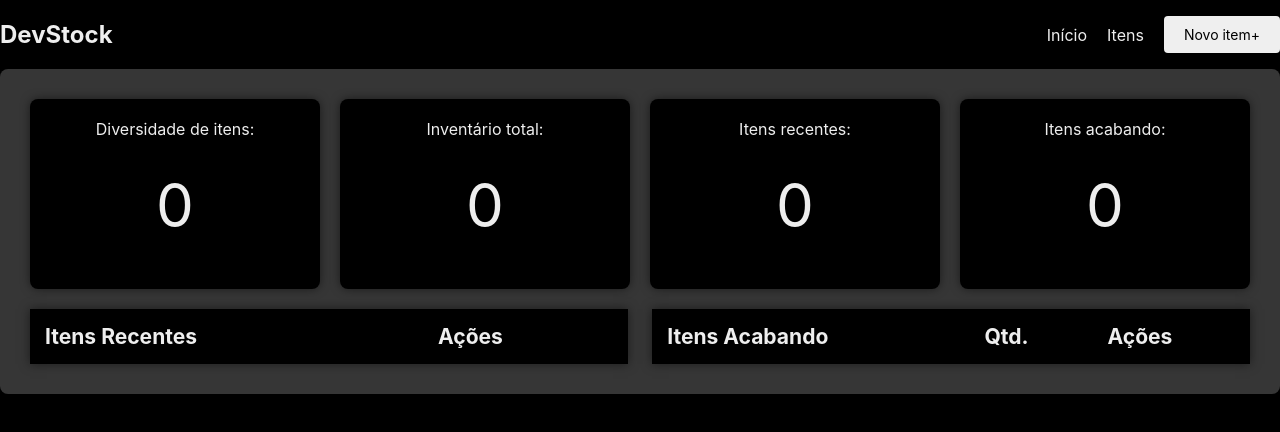
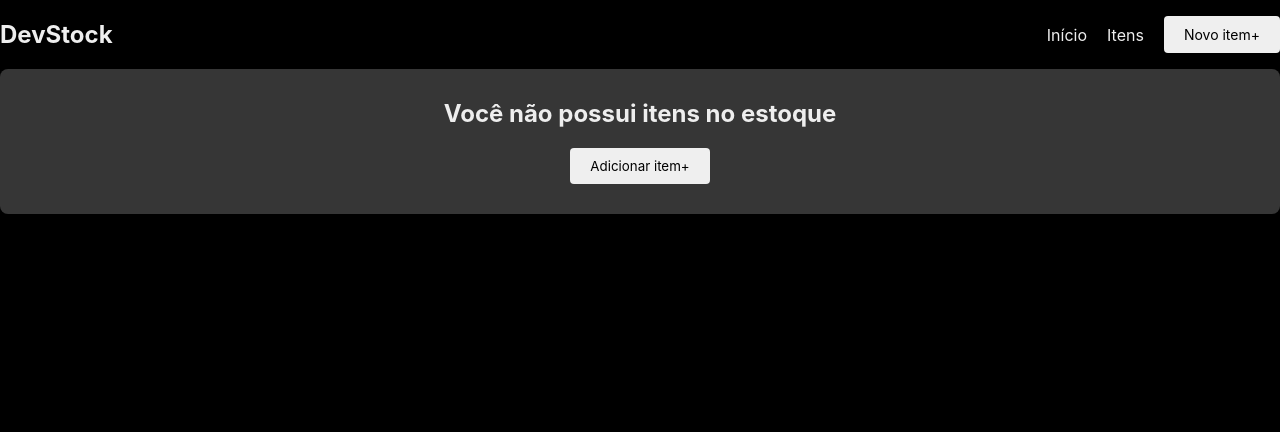
Before and after one commit to KaykyDion/gestor-de-estoques-react, a React (Vite) app: page / in a window 1280 px wide. Shown: the top 432 px of the page. Built offline with nearby package versions, Linux system fonts and the light colour scheme.

Commit message:
Criando mensagens para a ausência de itens no estoque

```diff
--- a/src/components/ItemsRunningLow/index.jsx
+++ b/src/components/ItemsRunningLow/index.jsx
@@ -21,7 +21,12 @@ export default function ItemsRunningLow() {
         </tr>
       </thead>
       <tbody>
-        {getItemsRunningLow().map((item) => {
+        {getItemsRunningLow().length === 0 ? (
+          <tr>
+            <td style={{ color: "#a7a6a6" }}>Não há itens acabando</td>
+          </tr>
+        ) : (
+          getItemsRunningLow().map((item) => {
             return (
               <tr key={item.id}>
                 <td>{item.name}</td>
@@ -33,7 +38,8 @@ export default function ItemsRunningLow() {
                 </td>
               </tr>
             );
-        })}
+          })
+        )}
       </tbody>
     </Table>
   );
--- /dev/null
+++ b/src/components/NoProductsMessage/index.jsx
@@ -0,0 +1,14 @@
+import { Link } from "react-router-dom";
+import Button from "../Button";
+import { MessageContainer } from "./styles";
+
+export default function NoProductsMessage() {
+  return (
+    <MessageContainer>
+      <h2>Você não possui itens no estoque</h2>
+      <Link to={"/novo-item"}>
+        <Button text={"Adicionar item+"} />
+      </Link>
+    </MessageContainer>
+  );
+}
--- /dev/null
+++ b/src/components/NoProductsMessage/styles.js
@@ -0,0 +1,9 @@
+import styled from "styled-components";
+
+export const MessageContainer = styled.div`
+  text-align: center;
+
+  h2 {
+    margin-bottom: 20px;
+  }
+`;
--- a/src/components/RecentItems/index.jsx
+++ b/src/components/RecentItems/index.jsx
@@ -19,7 +19,12 @@ export default function RecentItems() {
         </tr>
       </thead>
       <tbody>
-        {getRecentItems().map((item) => {
+        {getRecentItems().length === 0 ? (
+          <tr>
+            <td style={{ color: "#a7a6a6" }}>Não há itens recentes</td>
+          </tr>
+        ) : (
+          getRecentItems().map((item) => {
             return (
               <tr key={item.id}>
                 <td>{item.name}</td>
@@ -30,7 +35,8 @@ export default function RecentItems() {
                 </td>
               </tr>
             );
-        })}
+          })
+        )}
       </tbody>
     </Table>
   );
--- a/src/pages/Home/index.jsx
+++ b/src/pages/Home/index.jsx
@@ -4,14 +4,22 @@ import { PageLayout } from "../../styles";
 import { InfoBoxContainer, TableContainer } from "./styles";
 import RecentItems from "../../components/RecentItems";
 import ItemsRunningLow from "../../components/ItemsRunningLow";
+import NoProductsMessage from "../../components/NoProductsMessage";
 
 export default function Home() {
   const { stock, getItemsRunningLow, getRecentItems } = useStockItems();
 
   return (
     <PageLayout>
+      {stock.length === 0 ? (
+        <NoProductsMessage />
+      ) : (
+        <>
           <InfoBoxContainer>
-        <ItemInfoBox title={"Diversidade de itens:"} amount={stock.length} />
+            <ItemInfoBox
+              title={"Diversidade de itens:"}
+              amount={stock.length}
+            />
             <ItemInfoBox
               title={"Inventário total:"}
               amount={stock.reduce((acc, item) => {
@@ -32,6 +40,8 @@ export default function Home() {
             <RecentItems />
             <ItemsRunningLow />
           </TableContainer>
+        </>
+      )}
     </PageLayout>
   );
 }
--- a/src/pages/ItensList/index.jsx
+++ b/src/pages/ItensList/index.jsx
@@ -3,6 +3,7 @@ import Button from "../../components/Button";
 import { Table } from "../../components/Table/styles";
 import useStockItems from "../../hooks/useStockItems";
 import { PageLayout } from "../../styles";
+import NoProductsMessage from "../../components/NoProductsMessage";
 
 export default function ItensList() {
   const { stock, removeItem } = useStockItems();
@@ -10,6 +11,9 @@ export default function ItensList() {
   return (
     <PageLayout>
       <h1>Stock</h1>
+      {stock.length === 0 ? (
+        <NoProductsMessage />
+      ) : (
         <Table style={{ width: "100%" }}>
           <thead>
             <tr>
@@ -46,6 +50,7 @@ export default function ItensList() {
             })}
           </tbody>
         </Table>
+      )}
     </PageLayout>
   );
 }
```
Lines whose indentation alone changed are shown as unchanged.
